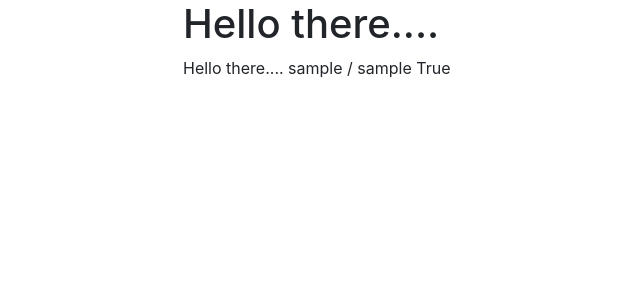
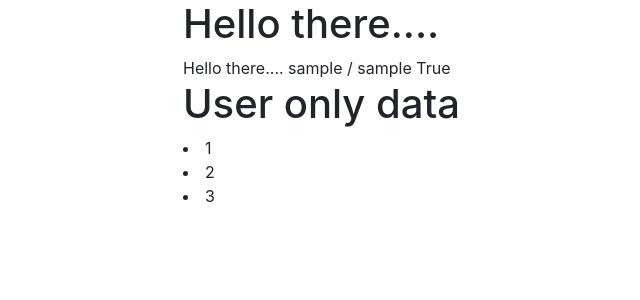
Before and after one commit to HarIgo23/try-django, a Django app: page / in a window 1280 px wide. Shown: the top 300 px of the page, without its empty margins (187-827 px from the left). Run offline with Django 3.2, Linux system fonts and the light colour scheme; the visitor is signed in with stand-in values (Sample User, id 1); some libraries are stand-ins or nearby versions.

Commit message:
16 Built-In Template Tags(for, if)

```diff
--- a/src/templates/home.html
+++ b/src/templates/home.html
@@ -14,4 +14,10 @@
 
     {{ user.is_authenticated }}
 
+    {% if user.is_authenticated %}
+        <h1>User only data</h1>
+        {% for a in my_list %}
+            <li>{{ a }}</li>
+        {% endfor %}
+    {% endif %}
 {% endblock %}
--- a/src/try_django/views.py
+++ b/src/try_django/views.py
@@ -5,7 +5,7 @@ from django.template.loader import get_template
 
 def home_page(request):
     my_title = "Hello there...."
-    return render(request, "home.html", {"title": my_title})
+    return render(request, "home.html", {"title": my_title, "my_list": [1, 2, 3]})
 
 
 def about_page(request):
```
